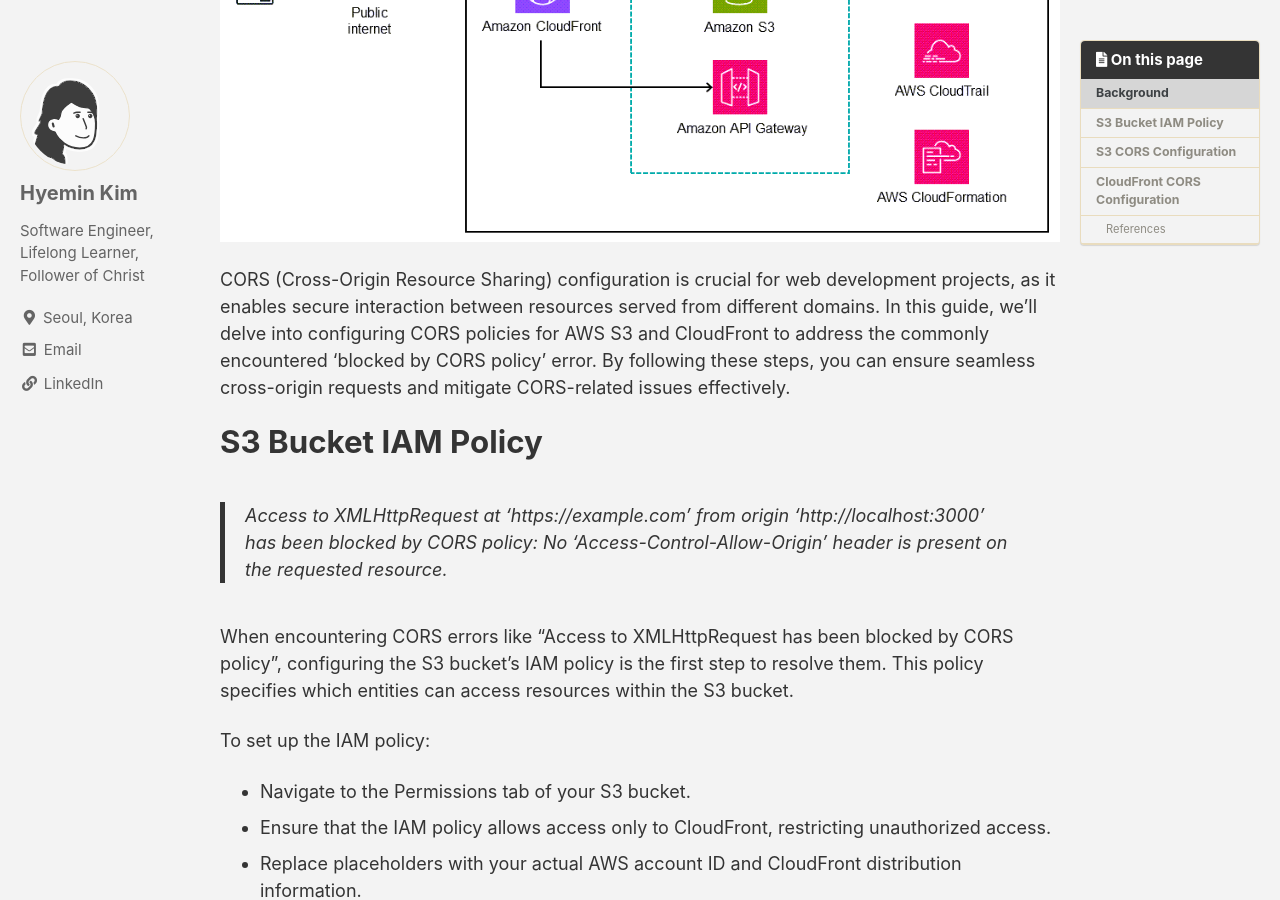
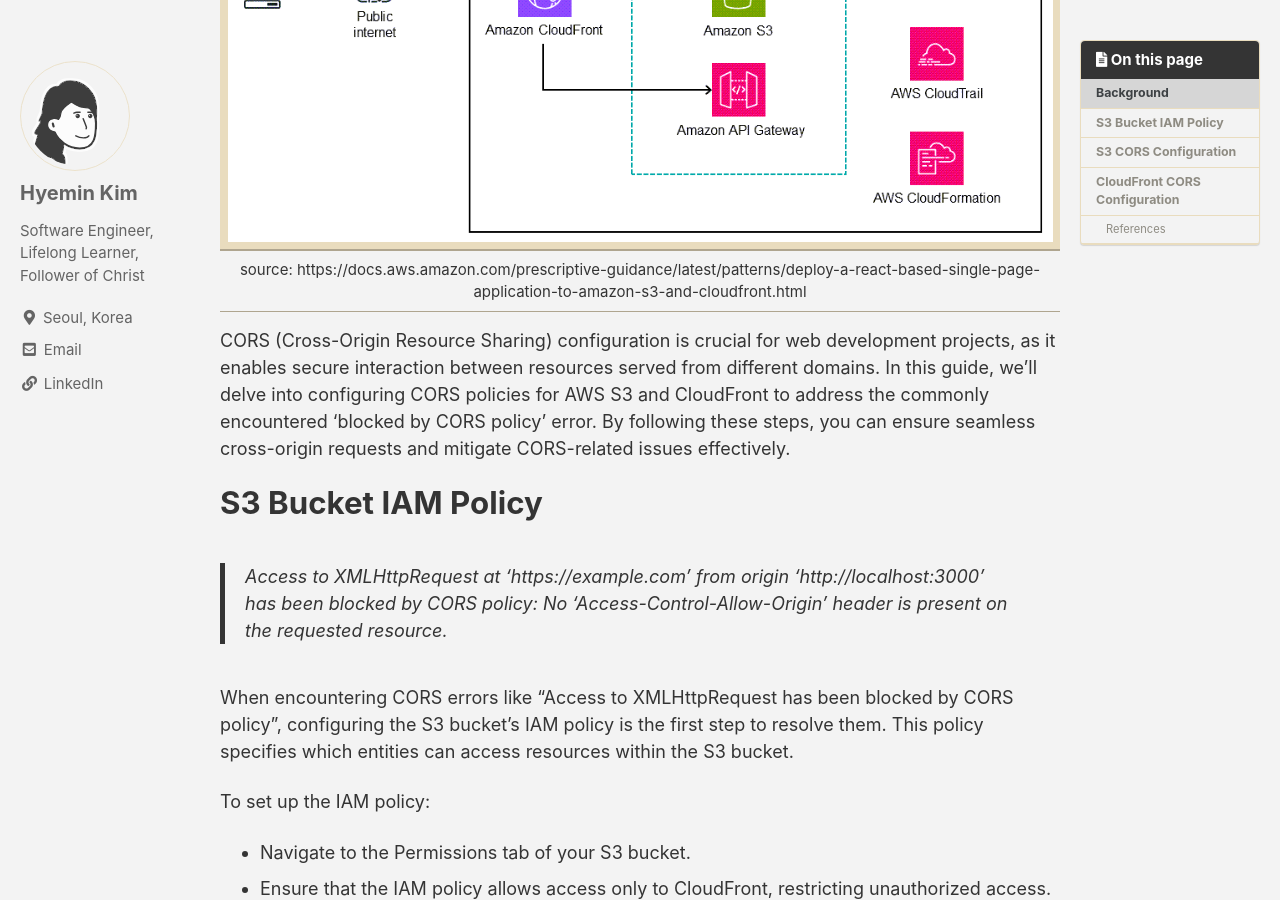
Before and after one commit to hkim-dev/hkim-dev.github.io, a Jekyll site: the page built from _posts/2023-08-23-How to Configure CORS policy for AWS S3 and CloudFront.md, in a window 1280 px wide and 900 px high, scrolled down 550 px. Built offline with Jekyll 4.4.1, drawn with Linux system fonts in a browser that asks for light colours; cached includes are drawn as plain includes; emoji names are drawn with the system emoji font; comment, search, counter and statistics services are not loaded.

Commit message:
source added

```diff
--- a/_posts/2023-08-23-How to Configure CORS policy for AWS S3 and CloudFront.md
+++ b/_posts/2023-08-23-How to Configure CORS policy for AWS S3 and CloudFront.md
@@ -12,7 +12,9 @@ toc_sticky: true
 
 # Background
 
-![aws tech stack](/assets/images/s3-cloudfront-tech-stack.png)
+| ![aws tech stack](/assets/images/s3-cloudfront-tech-stack.png) |
+|:--:|
+| source: https://docs.aws.amazon.com/prescriptive-guidance/latest/patterns/deploy-a-react-based-single-page-application-to-amazon-s3-and-cloudfront.html |
 
 CORS (Cross-Origin Resource Sharing) configuration is crucial for web development projects, as it enables secure interaction between resources served from different domains. In this guide, we'll delve into configuring CORS policies for AWS S3 and CloudFront to address the commonly encountered 'blocked by CORS policy' error. By following these steps, you can ensure seamless cross-origin requests and mitigate CORS-related issues effectively.
 
```
